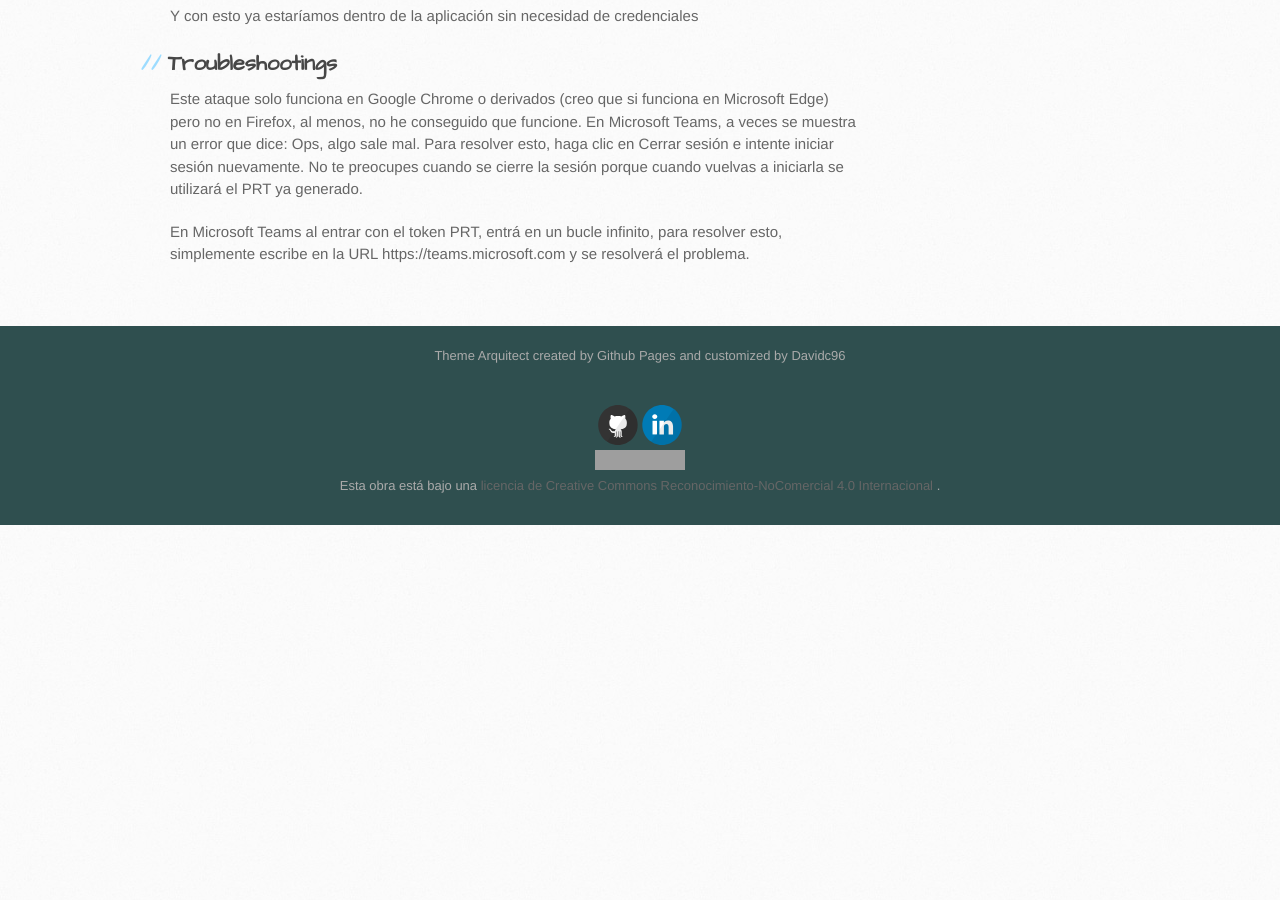
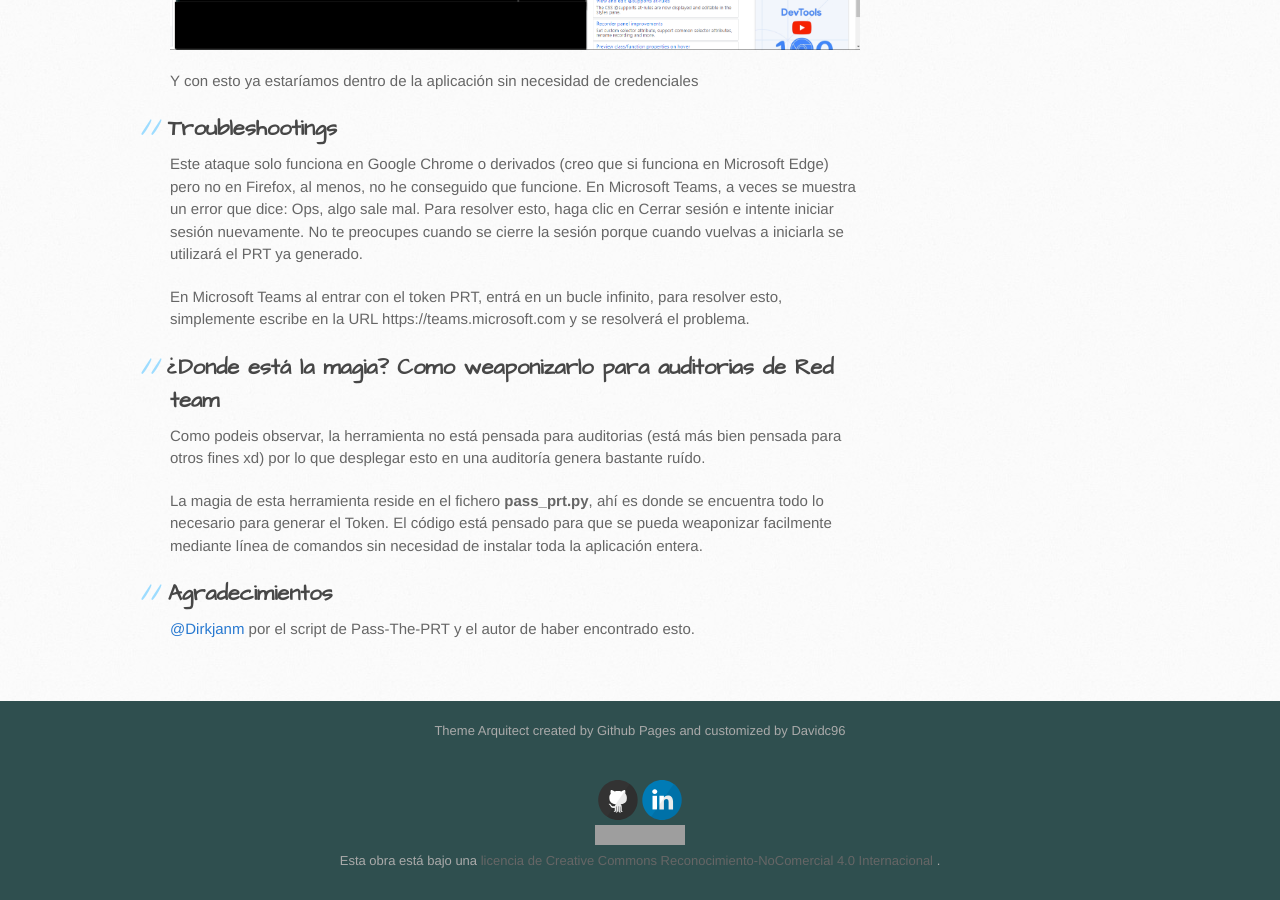
Before and after one commit to Davidc96/davidc96.github.io, a Jekyll site: the page built from _posts/2022-03-19-PRTGenerator-Aplicacion-Flask-extraer-PRT.md, in a window 1280 px wide and 900 px high, scrolled down 5508 px. Built offline with Jekyll 4.4.1, drawn with Linux system fonts in a browser that asks for light colours; before the commit the page ends 6033 px from its top, so only the background shows below that; some of the changed text lies outside the part shown; grey boxes are pictures that could not be loaded.

Commit message:
Adding More Info

````diff
--- a/_posts/2022-03-19-PRTGenerator-Aplicacion-Flask-extraer-PRT.md
+++ b/_posts/2022-03-19-PRTGenerator-Aplicacion-Flask-extraer-PRT.md
@@ -39,7 +39,10 @@ pip install flask
 set FLASK_APP=main.py
 ```
 
-Antes de ejecutar la aplicación es necesario obtener una URL dummy para generar un token PRT no funcional. Para ello abrimos el navegador en modo incognito y vamos a la URL <a href="https://teams.microsoft.com">https://teams.microsoft.com</a> y aparecerá la pantalla de login de Microsoft.
+<b>IMPORTANTE: Es necesario que esta herramienta esté en el ordenador víctima para poder generar el Token PRT, si no, no va a funcionar</b>
+
+
+Antes de ejecutar la aplicación es necesario obtener una URL dummy para generar un token PRT no funcional. Para ello abrimos el navegador en modo incognito en el ordenador que queremos suplantar y vamos a la URL <a href="https://teams.microsoft.com">https://teams.microsoft.com</a> y aparecerá la pantalla de login de Microsoft.
 
 ![LOGIN_MICROSOFT](https://davidc96.github.io/assets/images/posts/TOOLPRT/LOGIN_MICROSOFT.png?style=centerme)
 
@@ -51,7 +54,7 @@ Ahora si, ejecutamos la aplicación con ```flask run --host 0.0.0.0```
 
 ### Uso de la aplicación
 
-Al entrar a la URL http://IP DE LA MÁQUINA:5000, aparecerá la siguiente pantalla:
+Al entrar a la URL http://<IP DE LA MÁQUINA>:5000, aparecerá la siguiente pantalla:
 
 ![MAIN_SCREEN](https://davidc96.github.io/assets/images/posts/TOOLPRT/FLASK_APP.JPG?style=centerme)
 
@@ -80,3 +83,13 @@ Este ataque solo funciona en Google Chrome o derivados (creo que si funciona en
 En Microsoft Teams, a veces se muestra un error que dice: Ops, algo sale mal. Para resolver esto, haga clic en Cerrar sesión e intente iniciar sesión nuevamente. No te preocupes cuando se cierre la sesión porque cuando vuelvas a iniciarla se utilizará el PRT ya generado.
 
 En Microsoft Teams al entrar con el token PRT, entrá en un bucle infinito, para resolver esto, simplemente escribe en la URL https://teams.microsoft.com y se resolverá el problema.
+
+## ¿Donde está la magia? Como weaponizarlo para auditorias de Red team
+
+Como podeis observar, la herramienta no está pensada para auditorias (está más bien pensada para otros fines xd) por lo que desplegar esto en una auditoría genera bastante ruído.
+
+La magia de esta herramienta reside en el fichero <b>pass_prt.py</b>, ahí es donde se encuentra todo lo necesario para generar el Token. El código está pensado para que se pueda weaponizar facilmente mediante línea de comandos sin necesidad de instalar toda la aplicación entera.
+
+## Agradecimientos
+
+<a href="https://github.com/dirkjanm">@Dirkjanm</a> por el script de Pass-The-PRT y el autor de haber encontrado esto.
````
